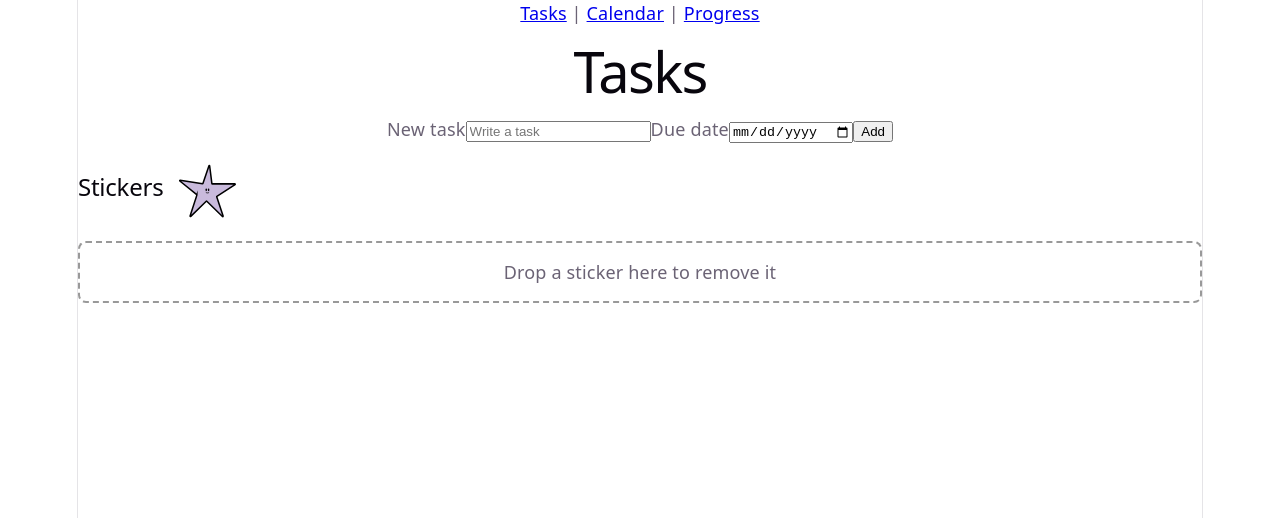
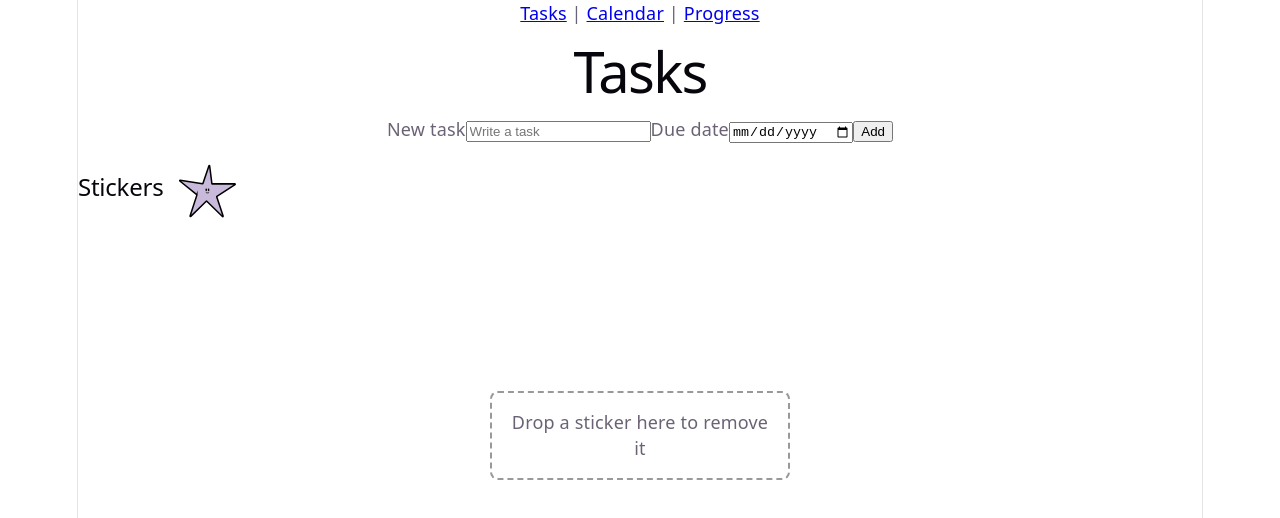
Before and after one commit to ahohenna/OMA-SOVELLUS-WOH, a React (Vite) app: page /tasks in a window 1280 px wide. Shown: the top 518 px of the page. Built offline with nearby package versions, Linux system fonts and the light colour scheme.

Commit message:
Rajoita kalenterin tehtävänimet ja viimeistele tarrat

```diff
--- /dev/null
+++ b/src/pages/Calendar.css
@@ -0,0 +1,7 @@
+.calendar-task {
+  overflow-wrap: anywhere;
+  display: -webkit-box;
+  -webkit-box-orient: vertical;
+  -webkit-line-clamp: 2;
+  overflow: hidden;
+}
--- a/src/pages/Calendar.jsx
+++ b/src/pages/Calendar.jsx
@@ -1,4 +1,5 @@
 import { useState } from 'react'
+import './Calendar.css'
 export default function Calendar() {
   const [displayedMonth, setDisplayedMonth] = useState(() => new Date())
   const savedTasks = localStorage.getItem('tasks')
@@ -78,7 +79,7 @@ function formatDate(date) {
     {scheduledTasks
     .filter((task) => task.dueDate === formatDate(day))
     .map((task) => (
-    <div key={task.id}>{task.name}</div>
+    <div className="calendar-task" key={task.id}>{task.name}</div>
   ))}
   </div>
 ))}
--- a/src/pages/Tasks.css
+++ b/src/pages/Tasks.css
@@ -32,11 +32,12 @@
   cursor: grab;
 }
 
-
 .sticker-trash {
-  margin: 16px 0;
+  width: 300px;
+  margin: 168px auto 16px;
   padding: 16px;
   border: 2px dashed #999;
   border-radius: 8px;
   text-align: center;
+  box-sizing: border-box;
 }
--- a/src/pages/Tasks.jsx
+++ b/src/pages/Tasks.jsx
@@ -112,6 +112,7 @@ function dropSticker(event) {
         <label htmlFor="task-name">New task</label>
         <input
           id="task-name"
+          maxLength={30}
           value={taskName}
           onChange={(event) => setTaskName(event.target.value)}
           placeholder="Write a task"
```
